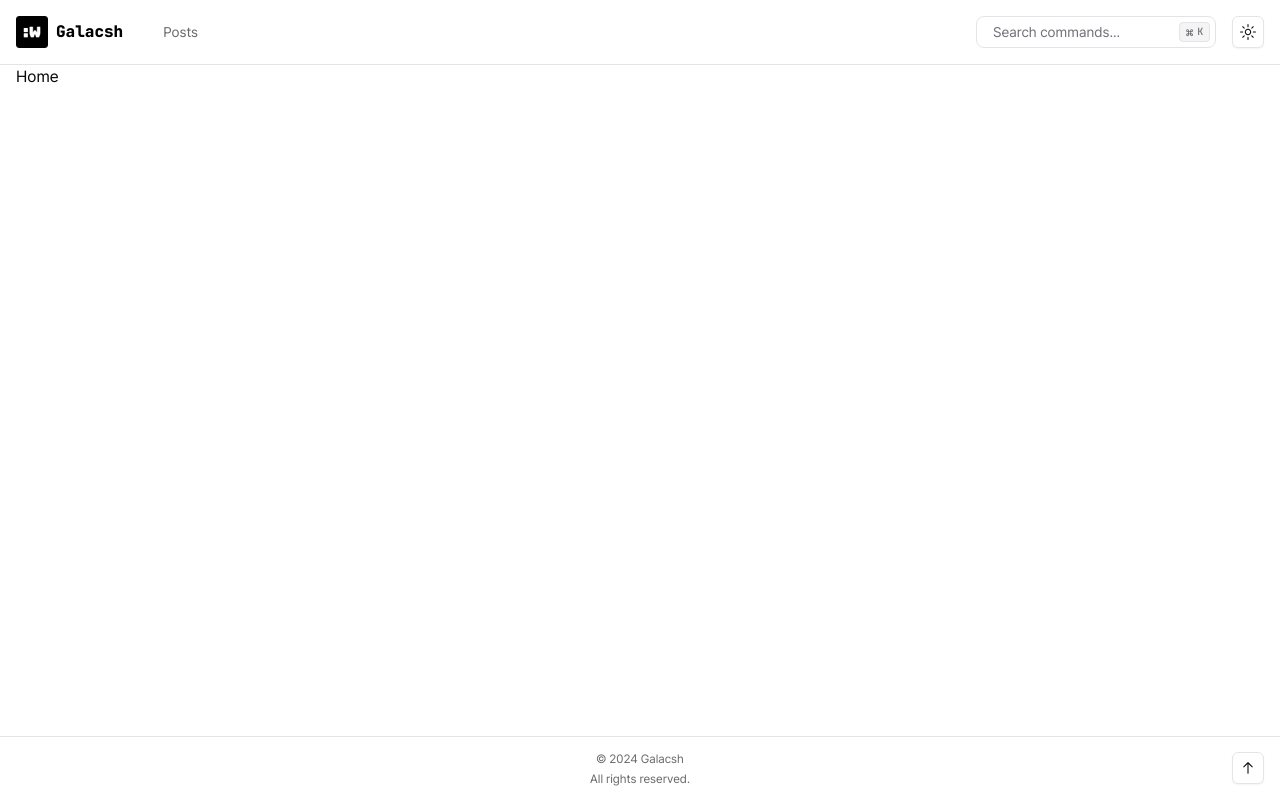
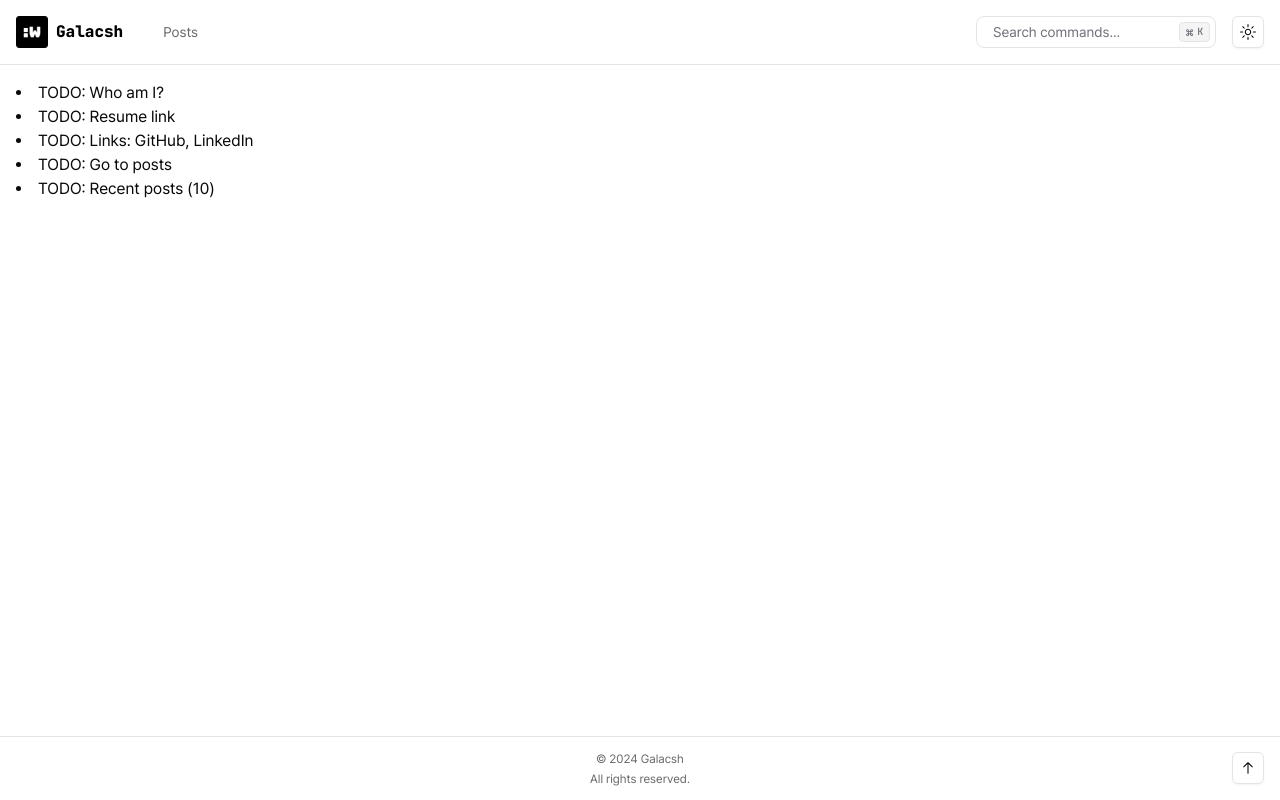
Before and after one commit to Galacsh/blog-template, a Next.js app: page / in a window 1280 px wide. Built offline with nearby package versions, Linux system fonts and the light colour scheme.

Commit message:
temp: 'home' page to do list

```diff
--- a/app/page.tsx
+++ b/app/page.tsx
@@ -1,7 +1,13 @@
-export default function HomePage() {
+export default function Home() {
   return (
-    <>
-      <p>Home</p>
-    </>
+    <div className="py-4">
+      <ul className="list-inside list-disc">
+        <li>TODO: Who am I?</li>
+        <li>TODO: Resume link</li>
+        <li>TODO: Links: GitHub, LinkedIn</li>
+        <li>TODO: Go to posts</li>
+        <li>TODO: Recent posts (10)</li>
+      </ul>
+    </div>
   )
 }
```
